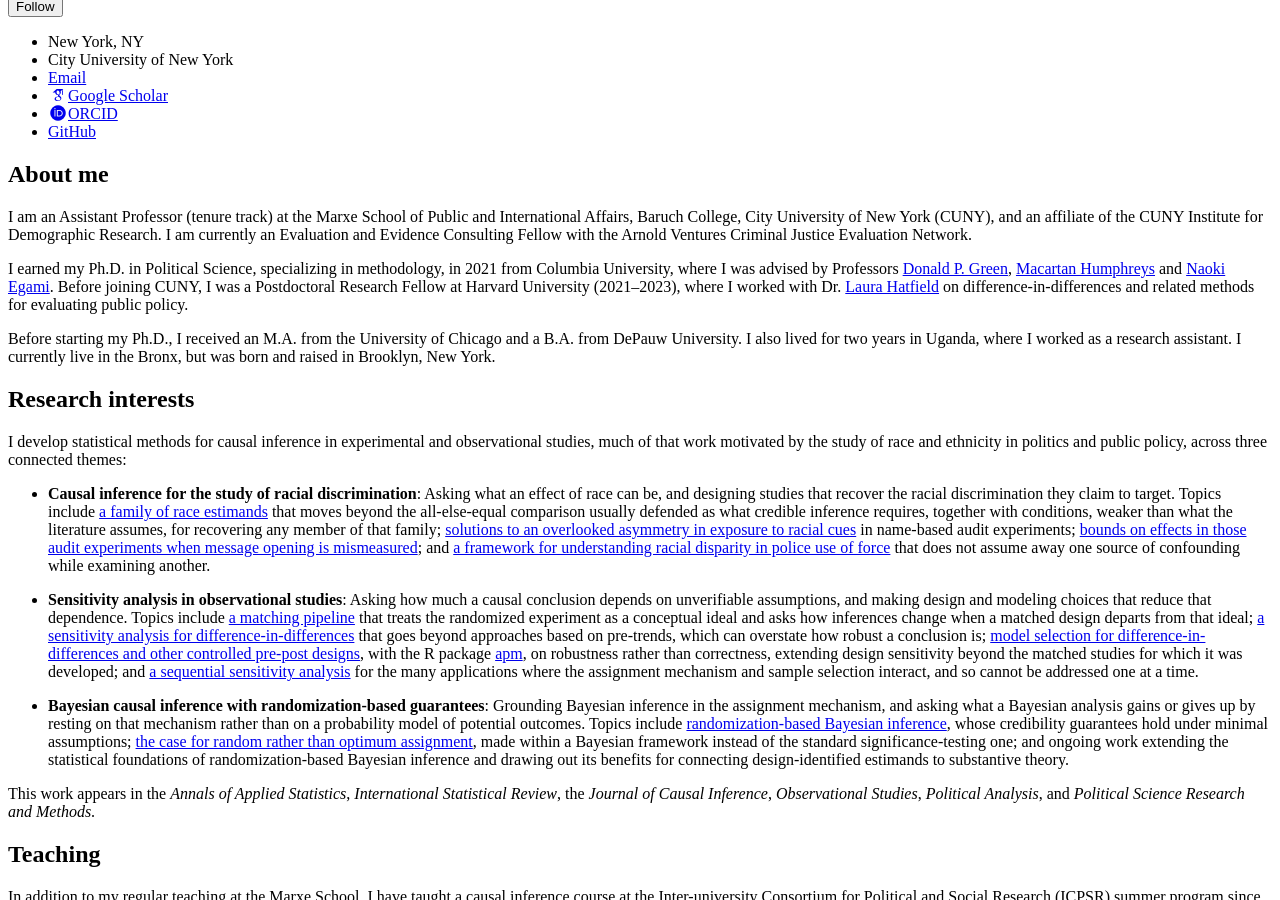
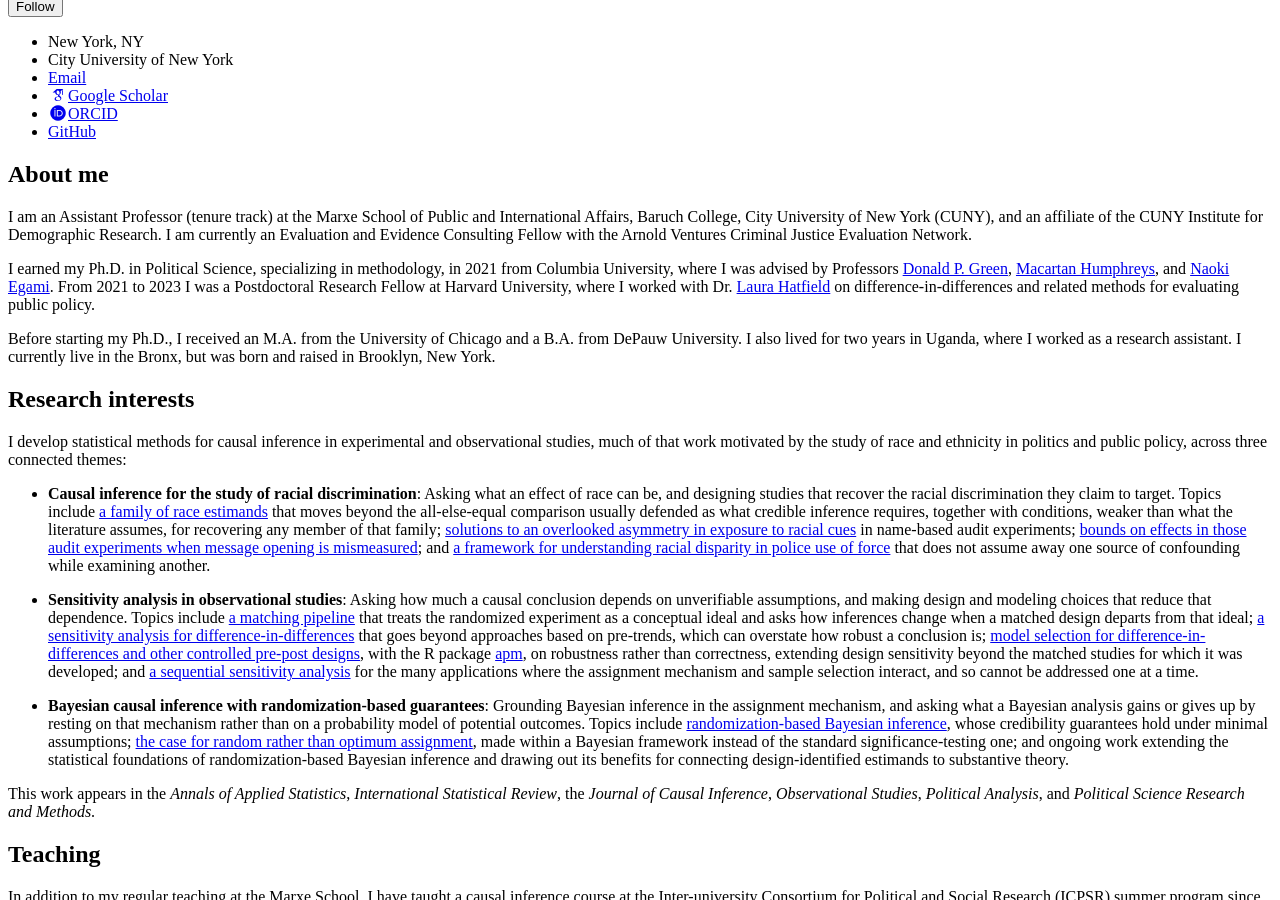
Before and after one commit to tl2624/tl2624.github.io, a Jekyll site: the page built from _pages/about.md, in a window 1280 px wide and 900 px high, scrolled down 843 px. Built offline with Jekyll 4.4.1, drawn with Linux system fonts in a browser that asks for light colours; some web fonts are replaced.

Commit message:
Correct the postdoc dates in the bio; add a serial comma
The bio placed the Harvard fellowship entirely before joining CUNY, but
the first year at Marxe was a Scholarship Leave of Absence taken to
complete it. State the years plainly instead.

Co-Authored-By: Claude Opus 5 <noreply@anthropic.com>

```diff
--- a/_pages/about.md
+++ b/_pages/about.md
@@ -11,7 +11,7 @@ redirect_from:
 
 I am an Assistant Professor (tenure track) at the Marxe School of Public and International Affairs, Baruch College, City University of New York (CUNY), and an affiliate of the CUNY Institute for Demographic Research. I am currently an Evaluation and Evidence Consulting Fellow with the Arnold Ventures Criminal Justice Evaluation Network.
 
-I earned my Ph.D. in Political Science, specializing in methodology, in 2021 from Columbia University, where I was advised by Professors [Donald P. Green](https://polisci.columbia.edu/content/donald-p-green), [Macartan Humphreys](https://www.wzb.eu/en/persons/macartan-humphreys) and [Naoki Egami](https://polisci.mit.edu/people/naoki-egami). Before joining CUNY, I was a Postdoctoral Research Fellow at Harvard University (2021–2023), where I worked with Dr. [Laura Hatfield](https://www.norc.org/about/experts/laura-a-hatfield.html) on difference-in-differences and related methods for evaluating public policy.
+I earned my Ph.D. in Political Science, specializing in methodology, in 2021 from Columbia University, where I was advised by Professors [Donald P. Green](https://polisci.columbia.edu/content/donald-p-green), [Macartan Humphreys](https://www.wzb.eu/en/persons/macartan-humphreys), and [Naoki Egami](https://polisci.mit.edu/people/naoki-egami). From 2021 to 2023 I was a Postdoctoral Research Fellow at Harvard University, where I worked with Dr. [Laura Hatfield](https://www.norc.org/about/experts/laura-a-hatfield.html) on difference-in-differences and related methods for evaluating public policy.
 
 Before starting my Ph.D., I received an M.A. from the University of Chicago and a B.A. from DePauw University. I also lived for two years in Uganda, where I worked as a research assistant. I currently live in the Bronx, but was born and raised in Brooklyn, New York.
 
```
